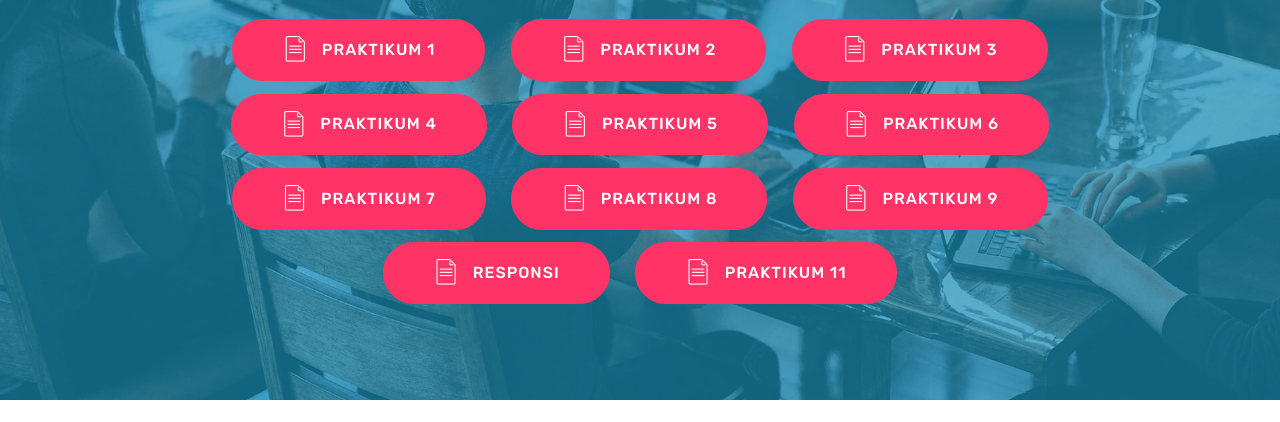
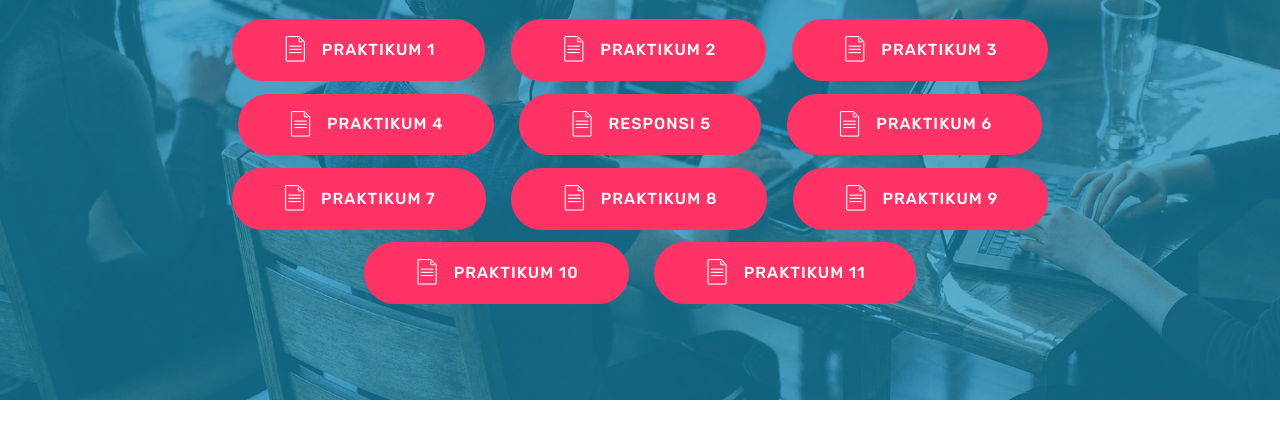
Before and after one commit to Ariandy007/1800016101-Multimedia-Online-A, a plain HTML site: page index.html in a window 1280 px wide. Shown: the part 378-800 px from the top of the page. Drawn offline with Linux system fonts and the light colour scheme; files whose address does not match are found by name.

Commit message:
Update index.html

```diff
--- a/index.html
+++ b/index.html
@@ -72,12 +72,12 @@
                         <span class="mbr-iconfont mbri-file"></span>PRAKTIKUM 2</a> <a class="btn btn-md btn-secondary display-4" href="page3.html">
                         <span class="mbr-iconfont mbri-file"></span>PRAKTIKUM 3</a> <a class="btn btn-md btn-secondary display-4" href="page4.html">
                         <span class="mbr-iconfont mbri-file"></span>PRAKTIKUM 4</a> <a class="btn btn-md btn-secondary display-4" href="page5.html">
-                        <span class="mbr-iconfont mbri-file"></span>PRAKTIKUM 5</a> <a class="btn btn-md btn-secondary display-4" href="page6.html">
+                        <span class="mbr-iconfont mbri-file"></span>RESPONSI 5</a> <a class="btn btn-md btn-secondary display-4" href="page6.html">
                         <span class="mbr-iconfont mbri-file"></span>PRAKTIKUM 6</a> <a class="btn btn-md btn-secondary display-4" href="page7.html">
                         <span class="mbr-iconfont mbri-file"></span>PRAKTIKUM 7</a> <a class="btn btn-md btn-secondary display-4" href="page8.html">
                         <span class="mbr-iconfont mbri-file"></span>PRAKTIKUM 8</a> <a class="btn btn-md btn-secondary display-4" href="page9.html">
                         <span class="mbr-iconfont mbri-file"></span>PRAKTIKUM 9</a> <a class="btn btn-md btn-secondary display-4" href="page10.html">
-                        <span class="mbr-iconfont mbri-file"></span>RESPONSI</a> <a class="btn btn-md btn-secondary display-4" href="page11.html">
+                        <span class="mbr-iconfont mbri-file"></span>PRAKTIKUM 10</a> <a class="btn btn-md btn-secondary display-4" href="page11.html">
                         <span class="mbr-iconfont mbri-file"></span>PRAKTIKUM 11</a></div>
             </div>
         </div>
```
